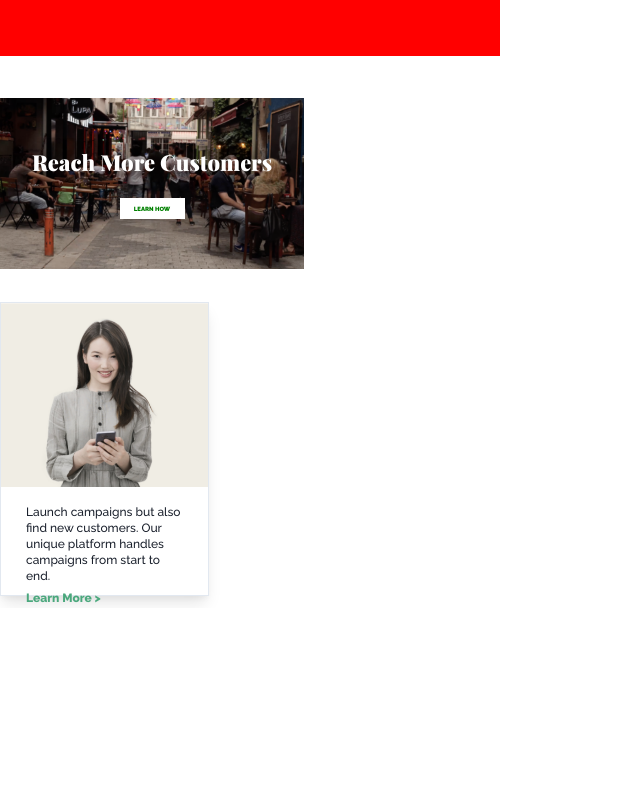
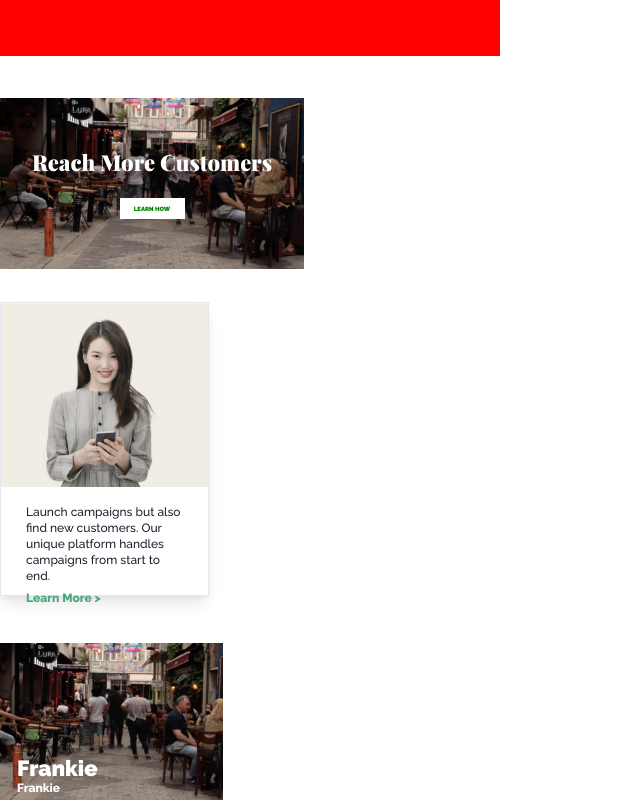
Before and after one commit to MatheusFellipi/ninjaMail, a Next.js app: page / in a window 1280 px wide. Shown: the part 514-1314 px from the top of the page, without its empty margins (0-640 px from the left). Before the commit the page ends 1122 px from the top, so only its background shows below. Built offline with nearby package versions, Linux system fonts and the light colour scheme.

Commit message:
Testando o case study componente.

```diff
--- a/src/pages/index.tsx
+++ b/src/pages/index.tsx
@@ -3,6 +3,7 @@ import { Box } from '@chakra-ui/react'
 import Header from '../components/heeader'
 import Video from '../components/video'
 import Thumb from '../components/thumb'
+import CaseStudy from '../components/casestudy'
 
 const Home: NextPage = () => {
   return (
@@ -17,6 +18,10 @@ const Home: NextPage = () => {
       <Box mt={33}>
         <Thumb />
       </Box>
+
+      <Box mt={47}>
+        <CaseStudy />
+      </Box>
     </>
   )
 }
```
